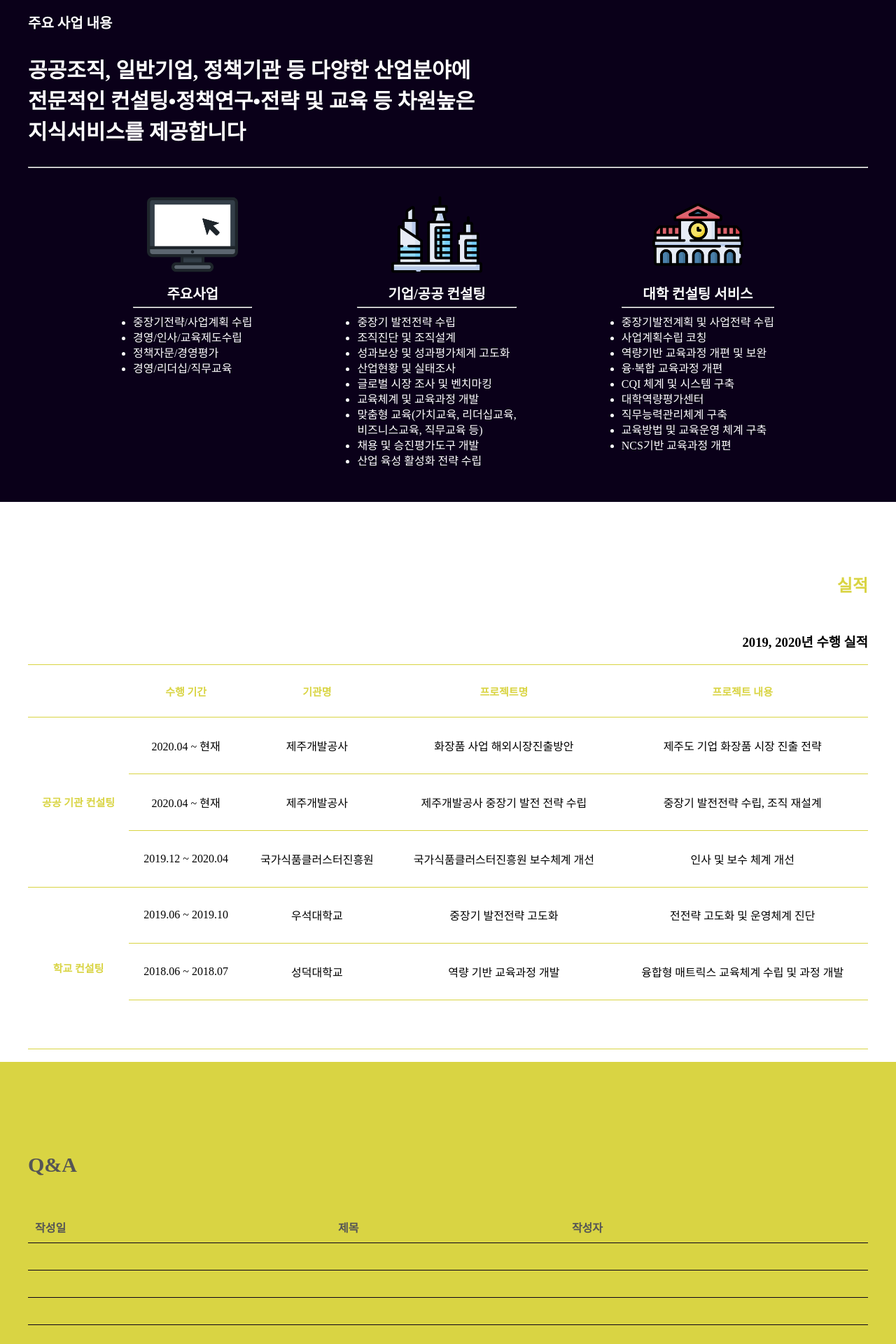
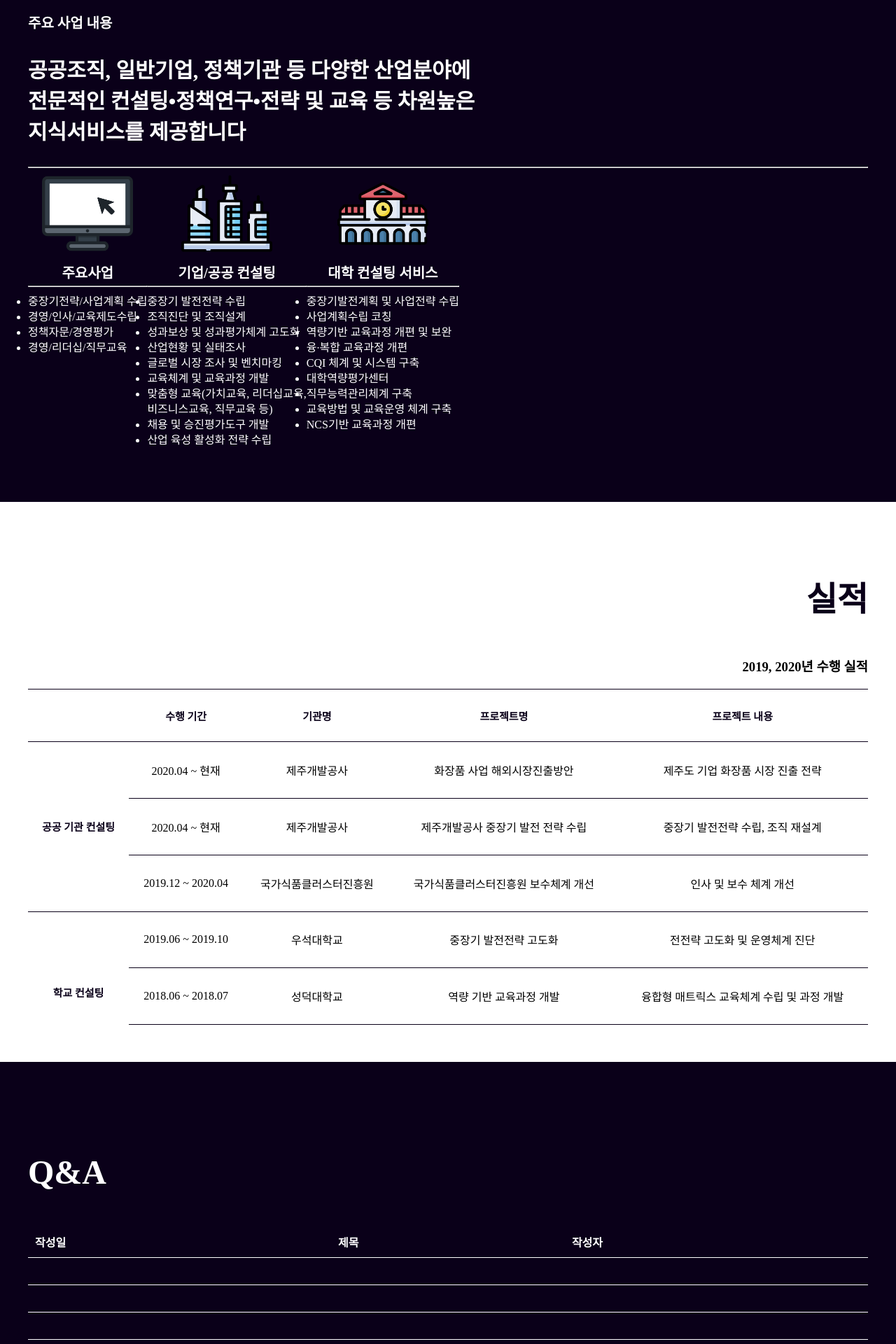
Before and after one commit to wwjdtm/G2Mh-p, a PHP site: page /main.html in a window 1280 px wide. Shown: the part 1183-3103 px from the top of the page at 70% size. Run offline with PHP 8.4, Linux system fonts and the light colour scheme.

Commit message:
color change

```diff
--- a/main.css
+++ b/main.css
@@ -38,6 +38,9 @@ section{
     height: 100%;
 }
 
+section h2{
+
+}
 section h1, section h3, section h4, .footer h4{
     padding-top: 30px;
 }
@@ -90,8 +93,9 @@ section h1, section h3, section h4, .footer h4{
 .part{
     text-align:center;
     float: left;
-    margin-top: 30px;
-    margin-left: 150px;
+
+}
+.section2 .part1 h2, .part2 h2{
 
 }
 
@@ -106,7 +110,8 @@ section h1, section h3, section h4, .footer h4{
 }
 
 .section3 h2{
-    color: #D9D443;
+    color: #0a0019;    font-size:3rem;
+
     text-align: right;
 }
 .section3 h3{
@@ -123,26 +128,27 @@ section h1, section h3, section h4, .footer h4{
 
 }
 .section3 td,.section3 th{
-    border-top: 1.5px solid #D9D443;
-    border-bottom: 1.5px solid #D9D443;
+    border-top: 1.5px solid #0a0019;
+    border-bottom: 1.5px solid #0a0019;
     padding: 10px;
 
 }
 .section3 th{
     font-size: 15px;
-    color:#D9D443;
+    color:#0a0019;
 }
 
 .section4{
-    background-color:#D9D443;
-    color: #555555;
+    background-color:#0a0019;
+    color: #fff;
 
 }
 .section4 h1{
-    font-size: 30px;
+    font-size: 3rem;
 }
 
 .section4 table{
+    color:#fff;
     text-align: left;
     width: 100%;
     margin-top: 50px;
@@ -150,7 +156,7 @@ section h1, section h3, section h4, .footer h4{
 }
 
 .section4 td,.section4 th{
-    border-bottom: 1.5px solid #0a0019;
+    border-bottom: 1.5px solid #fff;
     padding: 10px;
 
 }
```
